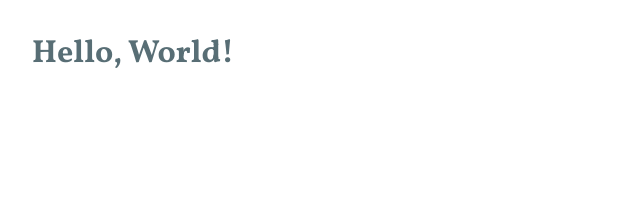
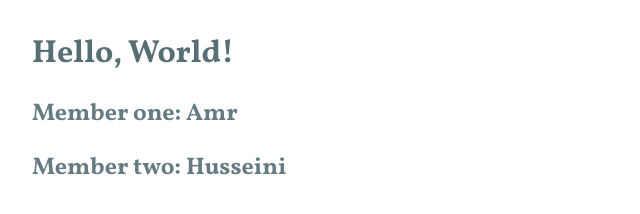
Before and after one commit to AmrMaket/GitHub-Assignment, a plain HTML site: page index.html in a window 1280 px wide. Shown: the whole page, without its empty margins (0-640 px from the left). Drawn offline with Linux system fonts and the light colour scheme.

Commit message:
Add members name

```diff
--- a/index.html
+++ b/index.html
@@ -12,5 +12,7 @@
   </head>
   <body>
     <h1>Hello, World!</h1>
+    <h2>Member one: Amr</h2>
+    <h2>Member two: Husseini</h2>
   </body>
 </html>
```
